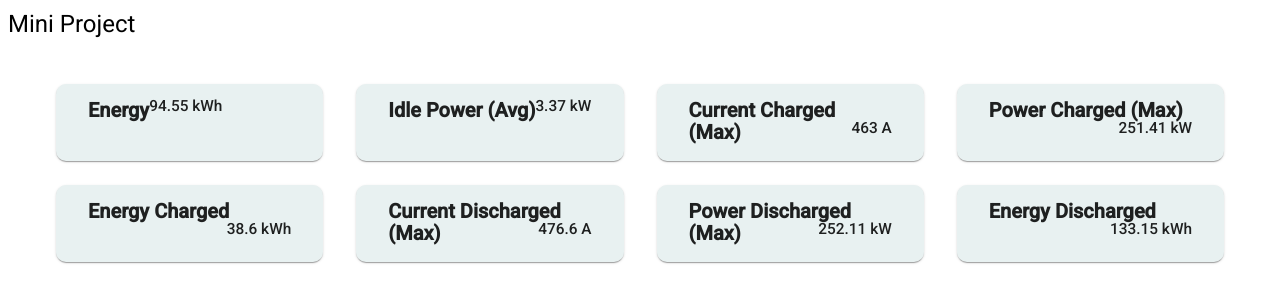
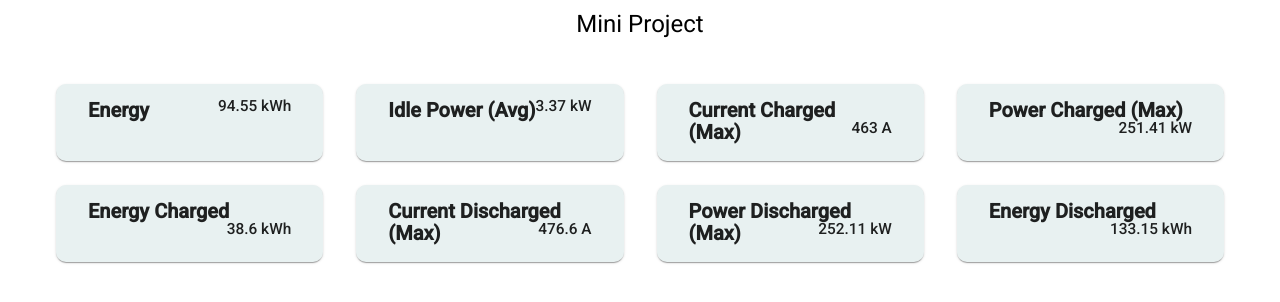
Before and after one commit to jtran8/mini, an Angular app: page / in a window 1280 px wide. Shown: the top 302 px of the page. Built offline with nearby package versions, Linux system fonts and the light colour scheme.

Commit message:
Update styles.css

```diff
--- a/src/styles.css
+++ b/src/styles.css
@@ -1 +1,27 @@
-/* You can add global styles to this file, and also import other style files */
+@import url('https://fonts.googleapis.com/css2?family=Roboto:wght@300&display=swap');
+
+* {
+  font-family: 'Roboto', sans-serif;
+}
+
+.center {
+  text-align: center;
+}
+
+.bold {
+  font-weight: bold;
+}
+
+.mat-card-header-text{
+  width: 100% !important;
+}
+
+.card-container-right{
+  display: inline;
+  float: right;
+}
+
+.card-container-left{
+  display: inline;
+  font-weight: bold;
+}
```
